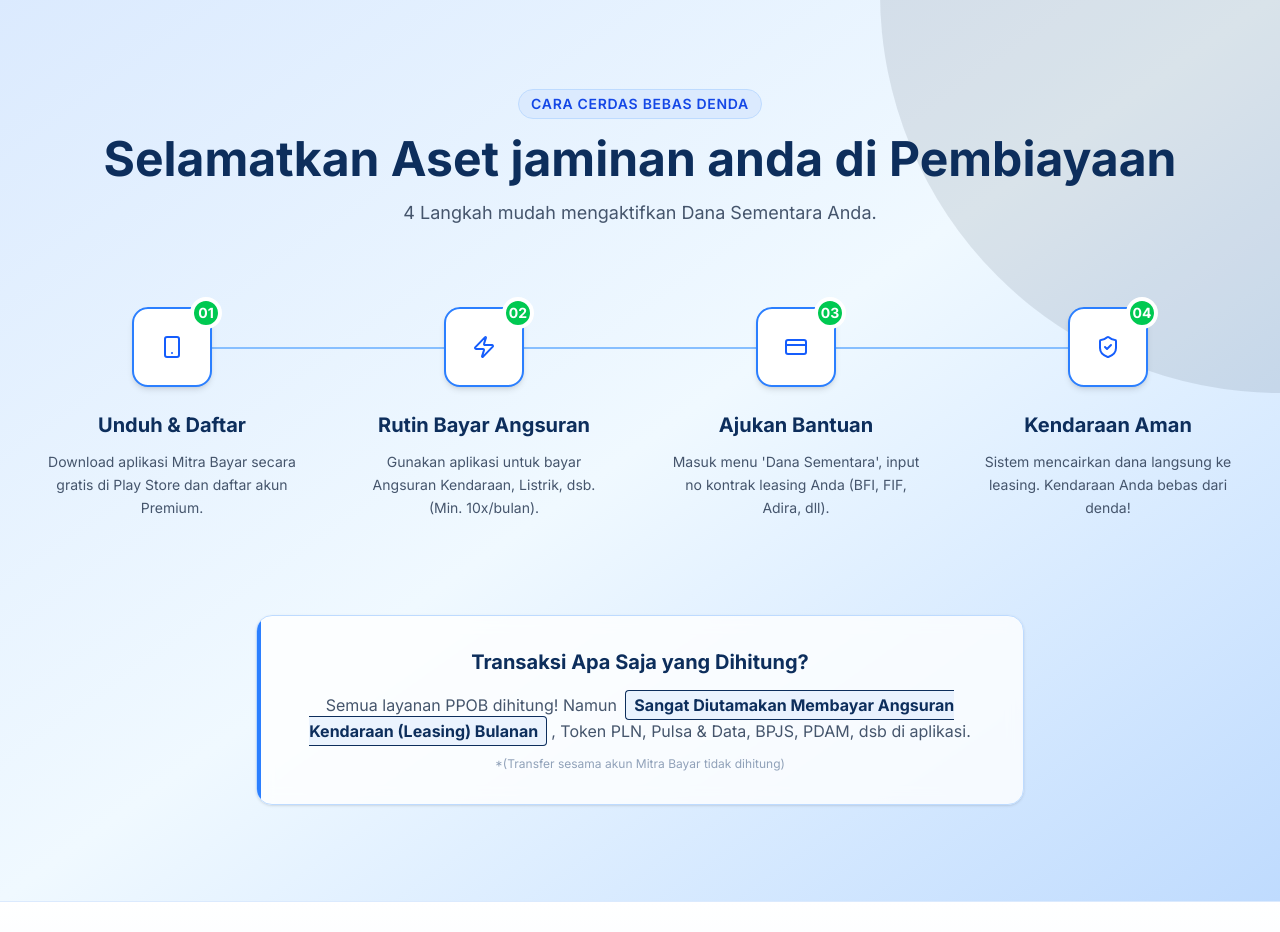
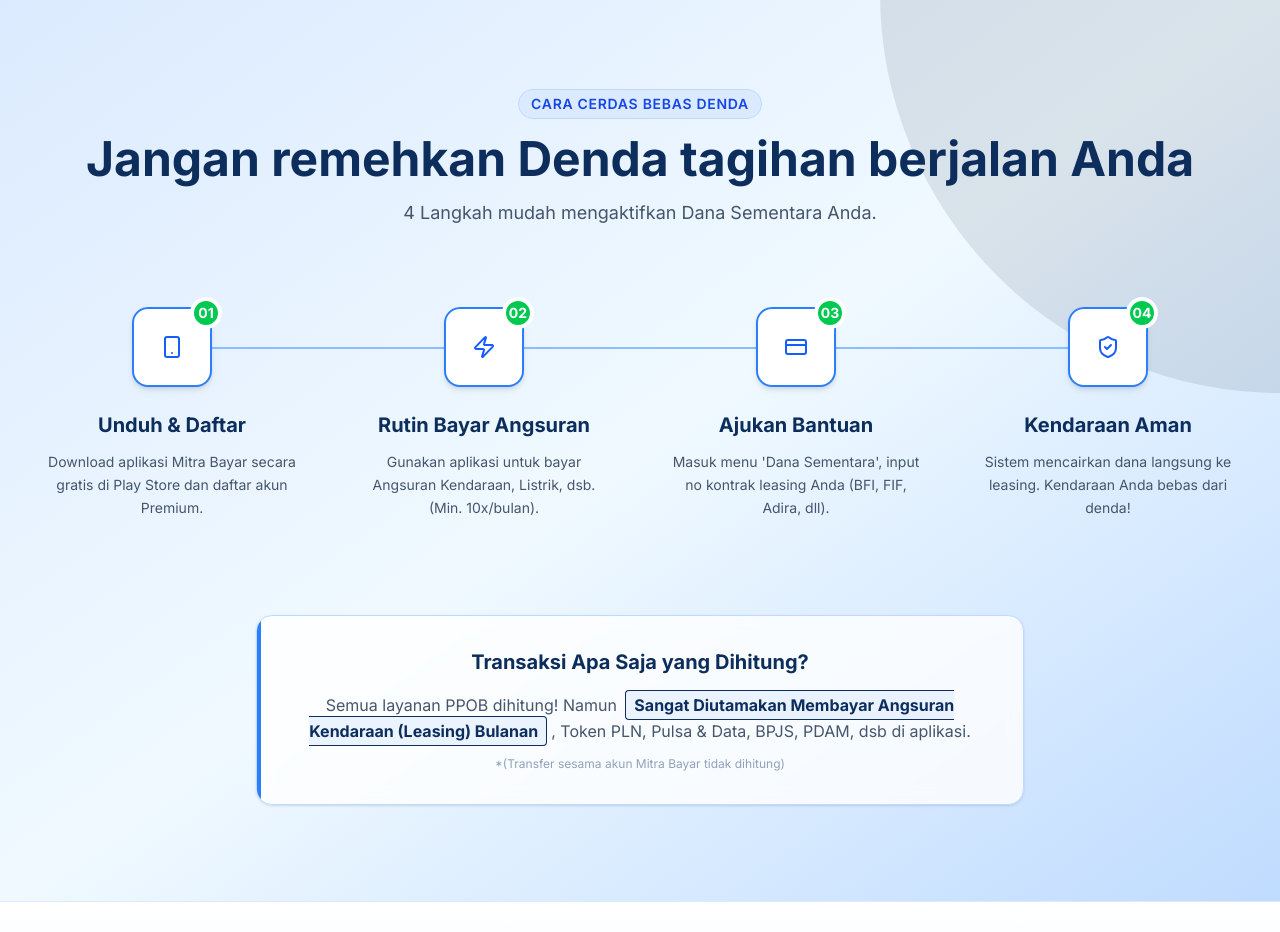
Before and after one commit to officialaffiliasitransaksi/MitraBayar, a React (Vite) app: page / in a window 1280 px wide. Shown: the part 2740-3672 px from the top of the page. Built offline with nearby package versions, Linux system fonts and the light colour scheme; no server answers; the database is empty; a web font is replaced by a local one.

Commit message:
feat: update warning heading for bill penalties
Change the call-to-action text to better emphasize the urgency of addressing recurring billing penalties.

```diff
--- a/src/App.tsx
+++ b/src/App.tsx
@@ -870,7 +870,7 @@ const HowItWorks = () => {
       <div className="max-w-7xl mx-auto px-4 sm:px-6 lg:px-8 relative z-10">
         <div className="text-center mb-16 md:mb-20">
           <span className="inline-block py-1 px-3 rounded-full bg-blue-100 border border-blue-200 text-blue-700 font-semibold tracking-wider text-xs sm:text-sm mb-4">CARA CERDAS BEBAS DENDA</span>
-          <h2 className="text-2xl sm:text-3xl md:text-5xl font-bold mb-4 text-[#0d2e5c]">Selamatkan Aset jaminan anda di Pembiayaan</h2>
+          <h2 className="text-2xl sm:text-3xl md:text-5xl font-bold mb-4 text-[#0d2e5c]">Jangan remehkan Denda tagihan berjalan Anda</h2>
           <p className="text-slate-600 max-w-2xl mx-auto text-base sm:text-lg">4 Langkah mudah mengaktifkan Dana Sementara Anda.</p>
         </div>
 
```
